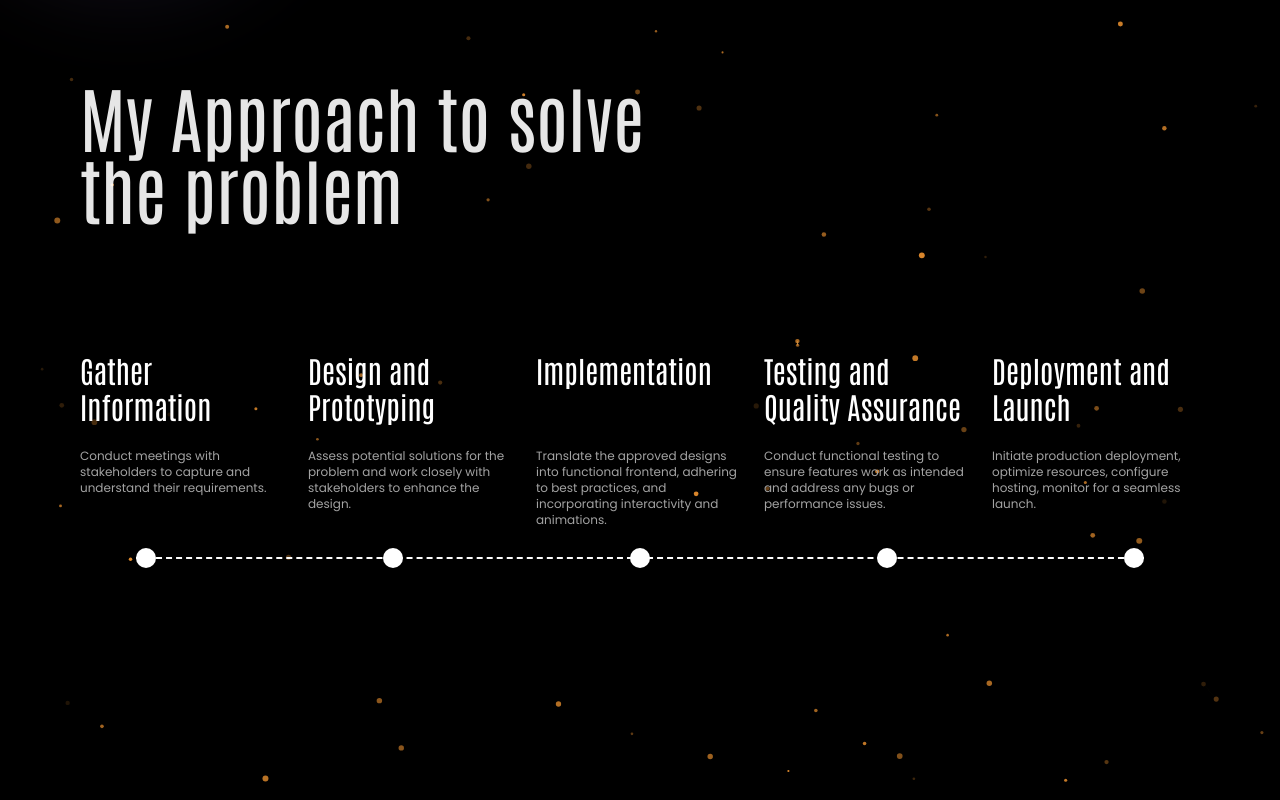
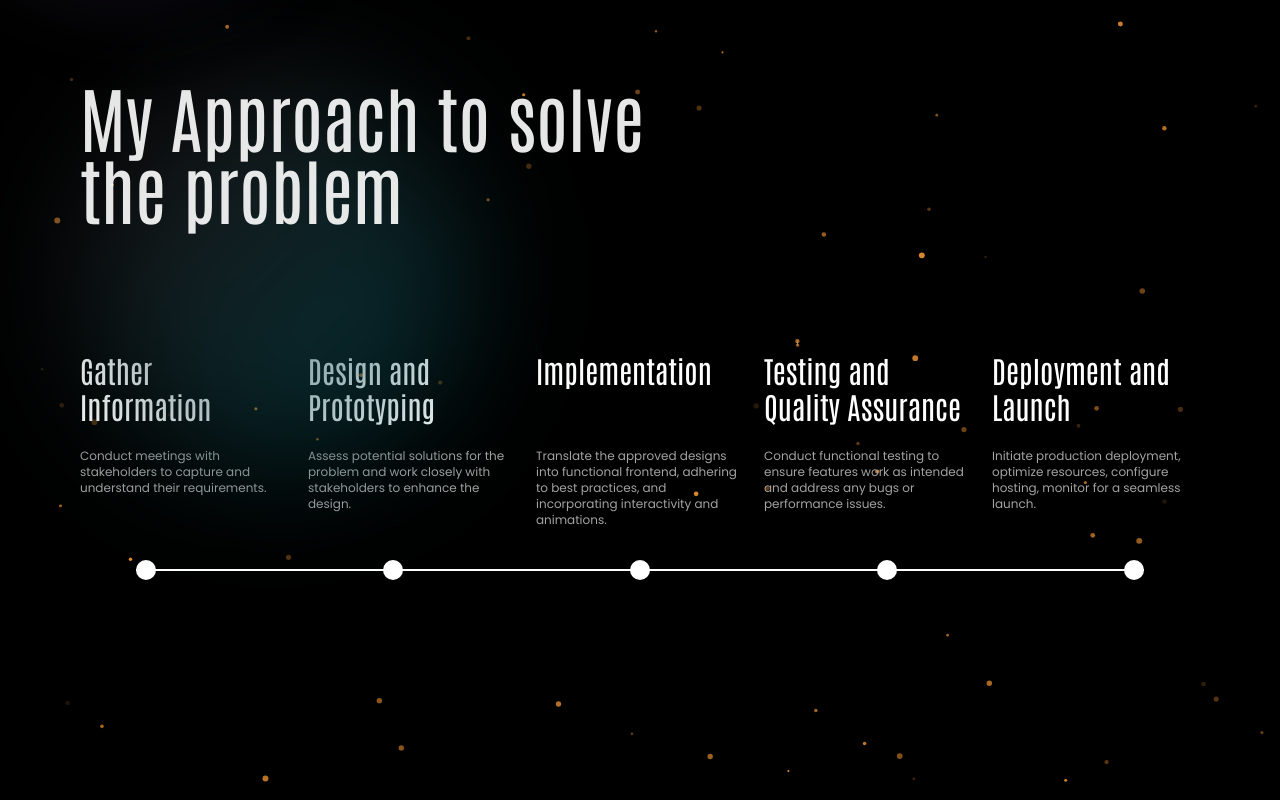
Before and after one commit to subhash131/portfolio-7, a Next.js app: page / in a window 1280 px wide. Shown: the top 800 px of the page. Built offline with nearby package versions, Linux system fonts and the light colour scheme.

Commit message:
update styles: Approach component

```diff
--- a/components/approach/index.tsx
+++ b/components/approach/index.tsx
@@ -32,8 +32,9 @@ const data = [
 const Approach = () => {
   return (
     <div
-      className={`w-screen h-screen ${antonio.className} p-20 flex flex-col`}
+      className={`w-screen h-screen ${antonio.className} p-20 flex flex-col relative`}
     >
+      <div className="absolute w-96 h-96 sky_gradient_background z-1 rounded-full blur-3xl" />
       <div className="">
         <div className="w-full h-fit flex items-center justify-start">
           <p className="text-7xl opacity-90">
@@ -53,13 +54,15 @@ const Approach = () => {
           })}
         </div>
       </div>
-      <div className="w-[90%]  mb-20 m-auto mt-1 flex justify-between relative items-center">
-        <div className="w-5 h-5 rounded-full bg-white"></div>
-        <div className="w-5 h-5 rounded-full bg-white"></div>
-        <div className="w-5 h-5 rounded-full bg-white"></div>
-        <div className="w-5 h-5 rounded-full bg-white"></div>
-        <div className="w-5 h-5 rounded-full bg-white"></div>
-        <div className="absolute w-full border-b-2 border-dashed border-spacing-12  border-white" />
+      <div className="w-[90%] m-auto mt-4 flex justify-between relative items-center">
+        <div className="w-5 h-5 rounded-full bg-white" />
+        <div className="w-5 h-5 rounded-full bg-white" />
+        <div className="w-5 h-5 rounded-full bg-white" />
+        <div className="w-5 h-5 rounded-full bg-white" />
+        <div className="w-5 h-5 rounded-full bg-white" />
+        <div
+          className={`absolute w-full border-b-2 dashed_border border-white`}
+        />
       </div>
     </div>
   );
```
